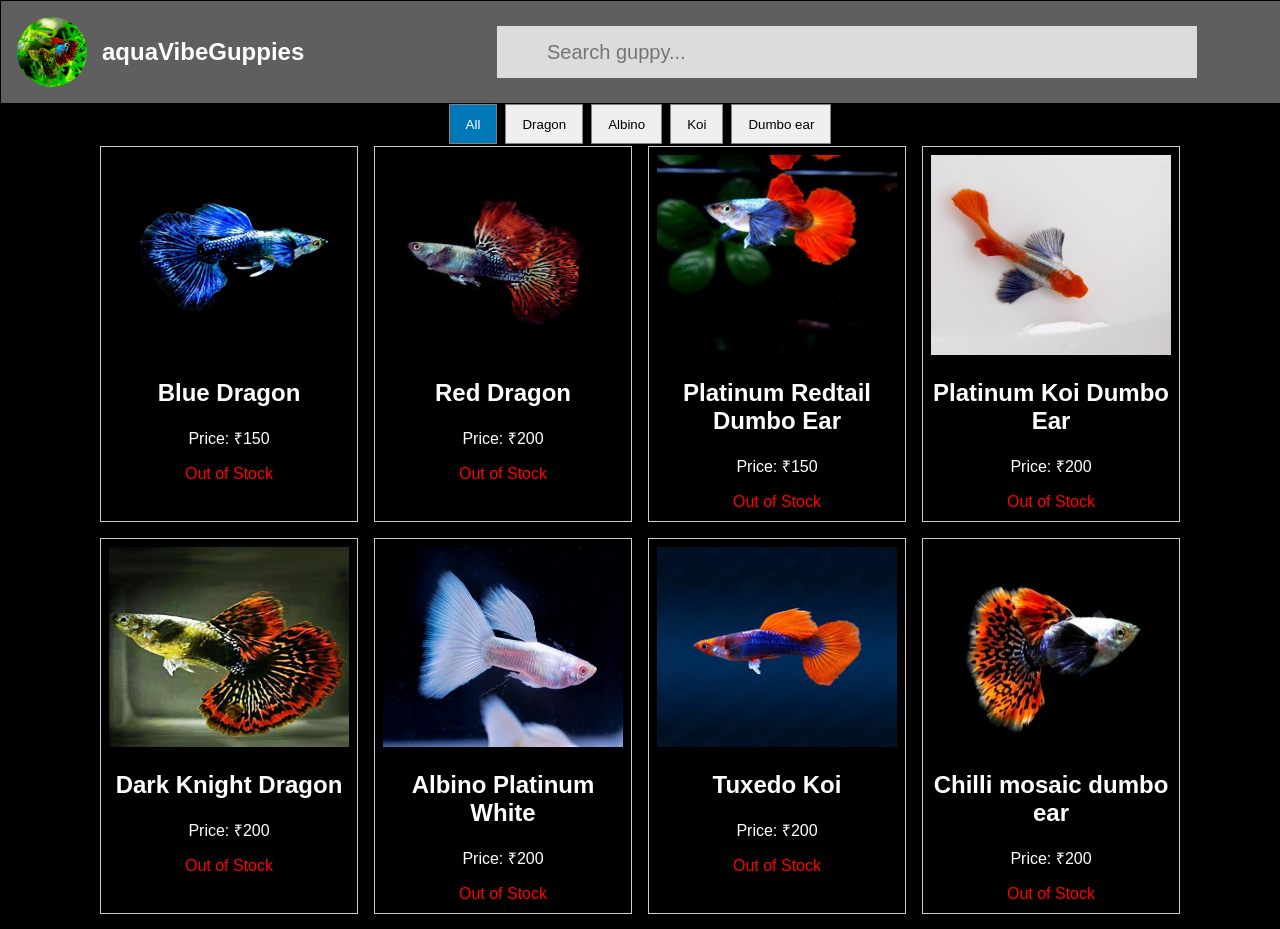
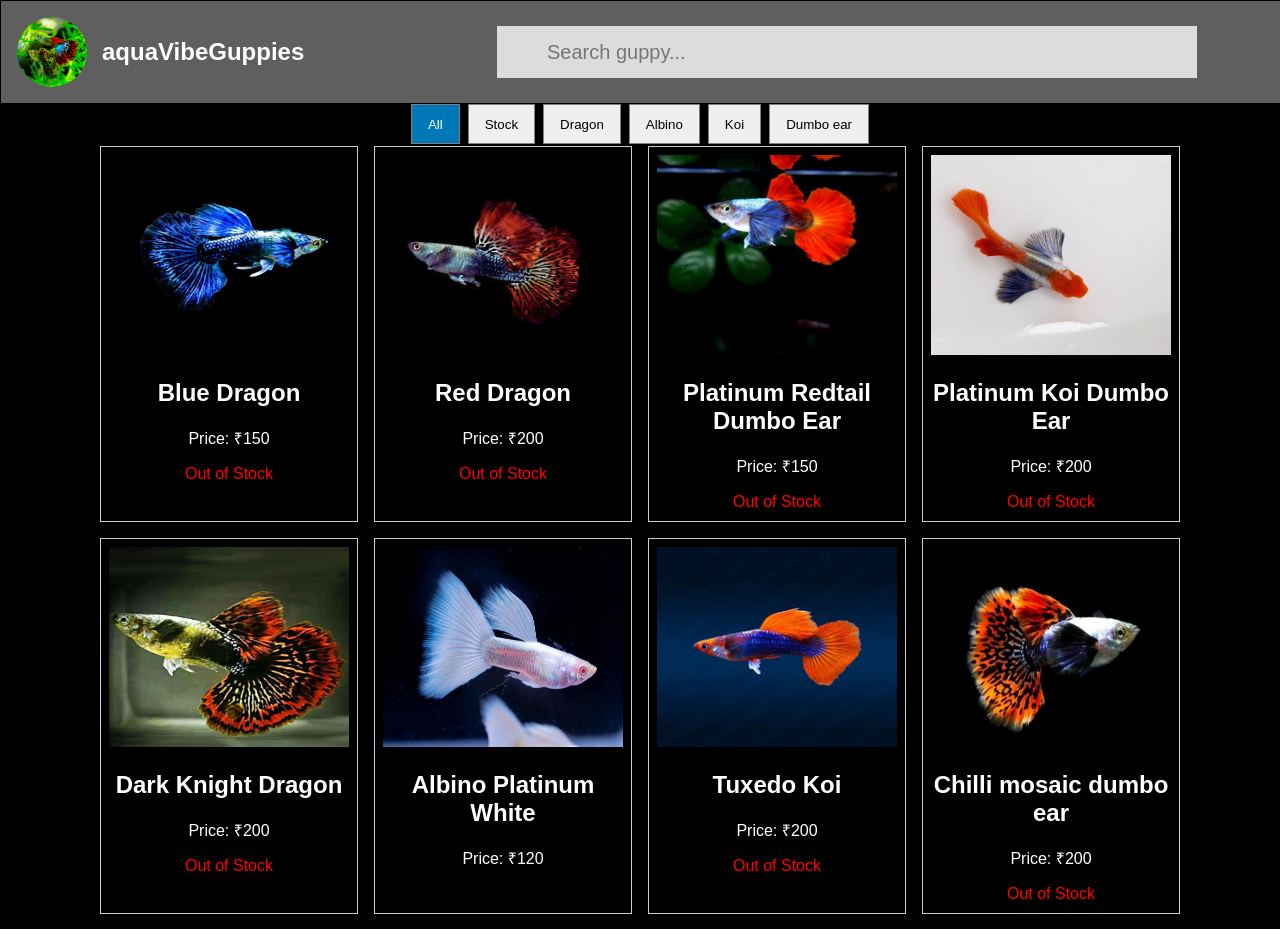
Before and after one commit to Aslin232/Guppy-Website, a React (Create React App) app: page / in a window 1280 px wide. Shown: the top 929 px of the page. Built offline with nearby package versions, Linux system fonts and the light colour scheme.

Commit message:
Added stock filter and updated guppy data

```diff
--- a/src/data/guppies.js
+++ b/src/data/guppies.js
@@ -85,16 +85,17 @@ const guppies = [
     id: 6,
     name: "Albino Platinum White",
     type: "Albino",
-    price: "₹200",
+    price: "₹120",
     img: "/images/platinumwhite/platwhite2.jpeg",
     images: [
       "/images/platinumwhite/platwhite.jpeg",
       "/images/platinumwhite/platwhite2.jpeg",
     ],
 
-    description: "A bright red dragon guppy. Keep in 20-25°C water.",
-    delivery: "out of stock",
-    stock: false,
+    description: "A nice quality Platinum White Albino type guppy.",
+    delivery: "Available inside Kanniya kumari",
+     requirements:'You need Minimum 2 pair to place order',
+    stock: true,
   },
   {
     id: 7,
@@ -132,7 +133,7 @@ const guppies = [
     id: 9,
     name: "Red Texudo Dumbo Ear",
     type: "Dumbo ear",
-    price: "₹200",
+    price: "₹180",
     img: "/images/redtex/redtex4.jpeg",
     images: [
       "/images/redtex/reddumbo.jpg",
@@ -141,9 +142,9 @@ const guppies = [
     ],
     videos: ["/images/redtex/reddumbo.mp4", "/images/redtex/reddumbo2.mp4"],
 
-    description: "A bright red dragon guppy. Keep in 20-25°C water.",
-    delivery: "out of stock",
-    stock: false,
+    description: "A bright red texudo guppy easy to maintain but sensitive to wateer tempratures.",
+    delivery: "Delivery available in Kanniyakumari",
+    stock: true,
   },
   {
     id: 10,
@@ -161,7 +162,7 @@ const guppies = [
     id: 11,
     name: "Topaz Blue",
     type: "Albino",
-    price: "₹200",
+    price: "₹120",
     img: "/images/topazblue/top.jpeg",
     images: [
       "/images/topazblue/topaz2.jpeg",
@@ -176,15 +177,17 @@ const guppies = [
       "/images/topazblue/topaz3.mp4",
       "/images/topazblue/topaz4.mp4",
     ],
-    description: "A bright red dragon guppy. Keep in 20-25°C water.",
-    delivery: "out of stock",
-    stock: false,
+    description: "Topaz blue it shines blue when a light hit on it.Sensitive to water temperatures.",
+    delivery: "Delivery available in kanniyaKumari",
+    requirements:'You need Minimum 2 pair to place order',
+    stock: true,
+
   },
   {
     id: 12,
     name: "Red Lace",
     type: "",
-    price: "₹120",
+    price: "₹90",
     img: "/images/redlace/redl.jpeg",
     images: [
       "/images/redlace/redlace3.jpeg",
@@ -192,9 +195,11 @@ const guppies = [
       "/images/redlace/redlace.jpeg",
     ],
     videos: ["/images/redlace/redlace.mp4", "/images/redlace/redlace2.mp4"],
-    description: "A bright Red Lace with premium quality.Mininum need 2 pair to place order.You will get 2 male and 4 females in 2 pair pack.",
-    delivery: "out of stock",
-    stock: false,
+    description:
+      "A bright Red Lace with premium quality.You will get 2 male and 4 females in 2 pair pack.It is not that sensitive and best for begineers",
+    delivery: "Available all over kanniya kumari",
+     requirements:'You need Minimum 2 pair to place order',
+    stock: true,
   },
   {
     id: 13,
@@ -214,7 +219,7 @@ const guppies = [
   },
   {
     id: 14,
-    name: "Moscow Blue",
+    name: "Full Gold",
     type: "",
     price: "₹200",
     img: "/images/gold/gold.jpeg",
--- a/src/pages/GuppyDetail.jsx
+++ b/src/pages/GuppyDetail.jsx
@@ -5,6 +5,7 @@ import guppies from "../data/guppies";
 export default function GuppyDetail() {
   const { id } = useParams();
   const guppy = guppies.find((g) => g.id === parseInt(id));
+
 
   const slides = useMemo(() => {
     return guppy
@@ -117,9 +118,10 @@ export default function GuppyDetail() {
       </div>
 
       <div className="des">
-        <p style={{lineHeight:1.5}}>{guppy.description}</p>
+        <p style={{ lineHeight: 1.5 }}>{guppy.description}</p>
         <p>Price: {guppy.price}</p>
         <p>Delivery: {guppy.delivery}</p>
+        <p>{guppy.requirements}</p>
 
         {isOut && (
           <p style={{ color: "red", fontWeight: "bold" }}>Out of Stock</p>
--- a/src/pages/Home.jsx
+++ b/src/pages/Home.jsx
@@ -9,9 +9,9 @@ export default function Home() {
   const [searchTerm, setSearchTerm] = useState("");
   const [selectedFilter, setSelectedFilter] = useState("All");
 
-  const filters = ["All", "Dragon", "Albino", "Koi", "Dumbo ear"];
 
-  // When typing in search → reset filter to All
+  const filters = ["All", "Stock", "Dragon", "Albino", "Koi", "Dumbo ear"];
+
   const handleSearch = (term) => {
     setSearchTerm(term);
     if (term !== "") {
@@ -19,7 +19,6 @@ export default function Home() {
     }
   };
 
-  // When clicking a filter → clear search
   const handleFilterClick = (filter) => {
     setSelectedFilter(filter);
     setSearchTerm("");
@@ -31,12 +30,20 @@ export default function Home() {
     const nameLower = g.name.toLowerCase();
     const searchLower = searchTerm.toLowerCase();
 
+
+    const matchStock =
+      filterLower === "stock" ? g.stock === true : true;
+
     const matchFilter =
-      filterLower === "all" || typeLower.includes(filterLower);
+      filterLower === "all" ||
+      filterLower === "stock" ||
+      typeLower.includes(filterLower);
 
-    const matchSearch = searchLower === "" || nameLower.includes(searchLower);
 
-    return matchFilter && matchSearch;
+    const matchSearch =
+      searchLower === "" || nameLower.includes(searchLower);
+
+    return matchStock && matchFilter && matchSearch;
   });
 
   return (
@@ -50,12 +57,15 @@ export default function Home() {
       />
 
       <div className="guppy-grid">
-        {filteredGuppies.length > 0
-          ? filteredGuppies.map((g) => <GuppyCard key={g.id} guppy={g} />)
-          : guppies
-              .sort(() => 0.5 - Math.random())
-              .slice(0, 3)
-              .map((g) => <GuppyCard key={g.id} guppy={g} />)}
+        {filteredGuppies.length > 0 ? (
+          filteredGuppies.map((g) => (
+            <GuppyCard key={g.id} guppy={g} />
+          ))
+        ) : (
+          <p style={{ textAlign: "center", marginTop: "20px" ,color:'white'}}>
+            No fish available right now 🐟
+          </p>
+        )}
       </div>
 
       <Footer />
```
Also changed, not shown: src/App.css (line endings or trailing spaces).
